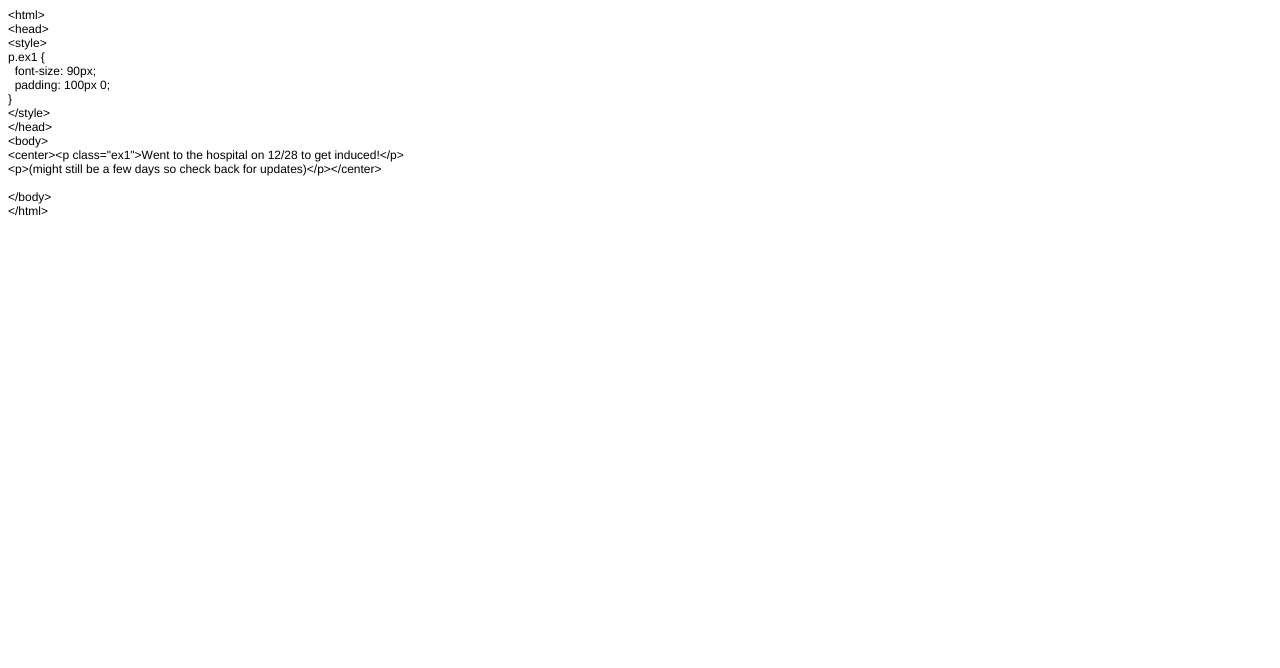
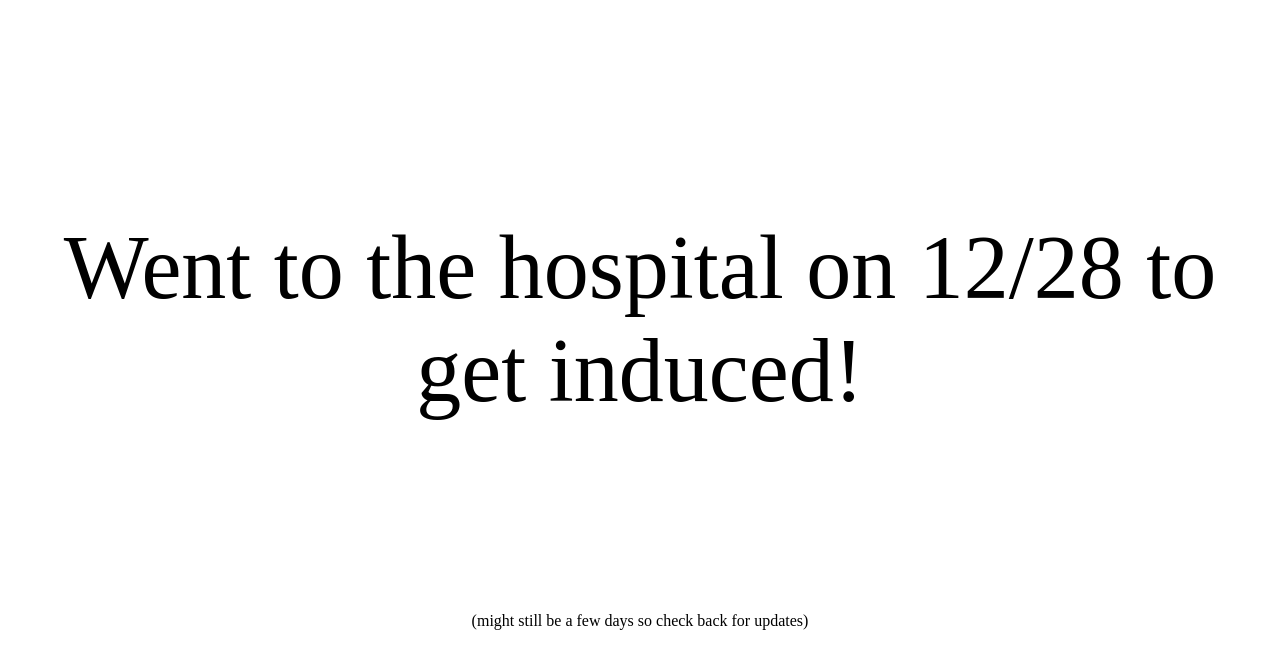
Before and after one commit to heinzhealey/baby, a plain HTML site: page index.html in a window 1280 px wide. Drawn offline with Linux system fonts and the light colour scheme.

Commit message:
Update index.html

```diff
--- a/index.html
+++ b/index.html
@@ -1,33 +1,15 @@
-<!DOCTYPE html PUBLIC "-//W3C//DTD HTML 4.01//EN" "http://www.w3.org/TR/html4/strict.dtd">
 <html>
 <head>
-  <meta http-equiv="Content-Type" content="text/html; charset=utf-8">
-  <meta http-equiv="Content-Style-Type" content="text/css">
-  <title></title>
-  <meta name="Generator" content="Cocoa HTML Writer">
-  <meta name="CocoaVersion" content="2022.2">
-  <style type="text/css">
-    p.p1 {margin: 0.0px 0.0px 0.0px 0.0px; font: 12.0px Helvetica; color: #000000; -webkit-text-stroke: #000000}
-    p.p2 {margin: 0.0px 0.0px 0.0px 0.0px; font: 12.0px Helvetica; color: #000000; -webkit-text-stroke: #000000; min-height: 14.0px}
-    span.s1 {font-kerning: none}
-  </style>
+<style>
+p.ex1 {
+  font-size: 90px;
+  padding: 100px 0;
+}
+</style>
 </head>
 <body>
-<p class="p1"><span class="s1">&lt;html&gt;</span></p>
-<p class="p1"><span class="s1">&lt;head&gt;</span></p>
-<p class="p1"><span class="s1">&lt;style&gt;</span></p>
-<p class="p1"><span class="s1">p.ex1 {</span></p>
-<p class="p1"><span class="s1"><span class="Apple-converted-space">  </span>font-size: 90px;</span></p>
-<p class="p1"><span class="s1"><span class="Apple-converted-space">  </span>padding: 100px 0;</span></p>
-<p class="p1"><span class="s1">}</span></p>
-<p class="p1"><span class="s1">&lt;/style&gt;</span></p>
-<p class="p1"><span class="s1">&lt;/head&gt;</span></p>
-<p class="p1"><span class="s1">&lt;body&gt;<br>
-</span></p>
-<p class="p1"><span class="s1">&lt;center&gt;&lt;p class="ex1"&gt;Went to the hospital on 12/28 to get induced!&lt;/p&gt;</span></p>
-<p class="p1"><span class="s1">&lt;p&gt;(might still be a few days so check back for updates)&lt;/p&gt;&lt;/center&gt;</span></p>
-<p class="p2"><span class="s1"></span><br></p>
-<p class="p1"><span class="s1">&lt;/body&gt;</span></p>
-<p class="p1"><span class="s1">&lt;/html&gt;</span></p>
+<center><p class="ex1">Went to the hospital on 12/28 to get induced!</p>
+<p>(might still be a few days so check back for updates)</p></center>
+
 </body>
 </html>
```
